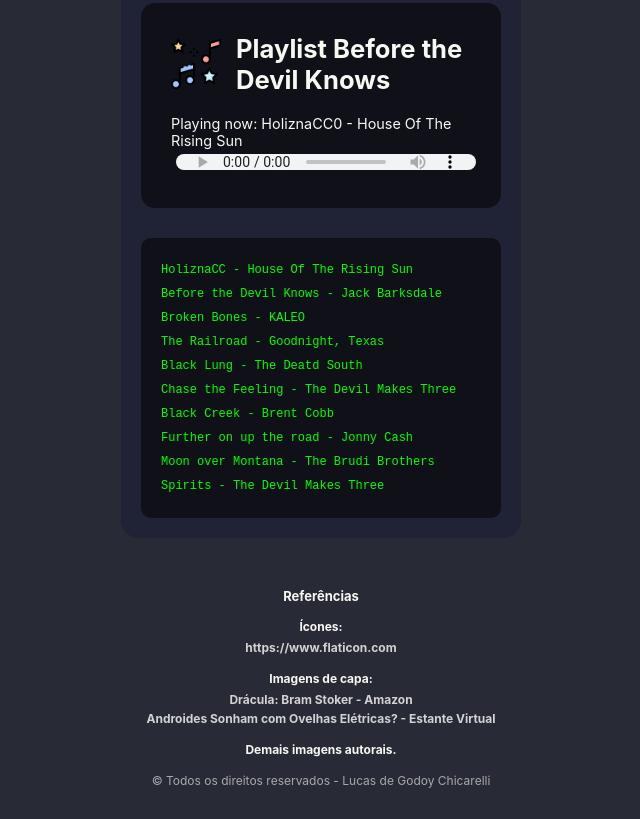
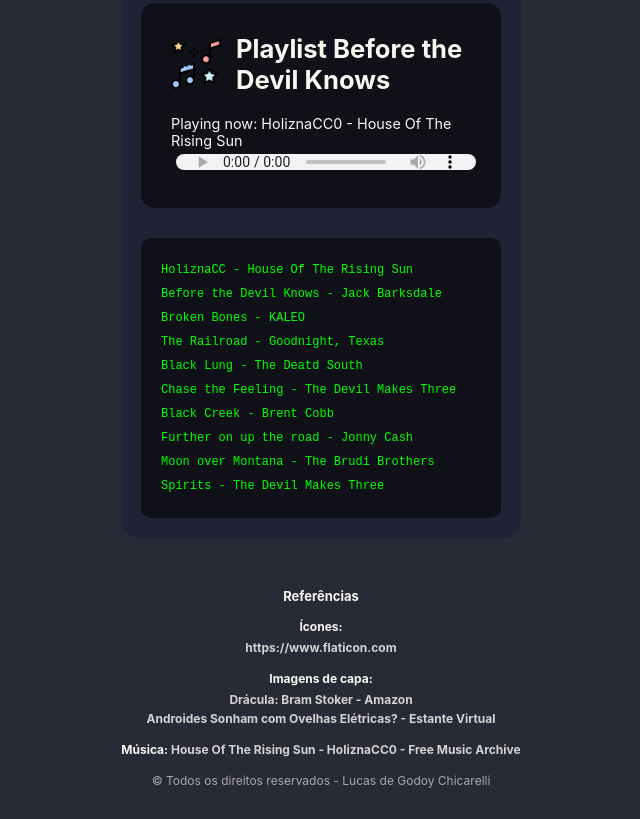
Before and after one commit to lucasgch/front-end, a plain HTML site: page 2026-08-14/index.html in a window 1280 px wide. Shown: the part 1494-2313 px from the top of the page, without its empty margins (319-959 px from the left). Drawn offline with Linux system fonts and the light colour scheme.

Commit message:
Update music credit in index.html

```diff
--- a/2026-08-14/index.html
+++ b/2026-08-14/index.html
@@ -211,7 +211,7 @@
             </ul>
             <ul>
                 <li>
-                    Demais imagens autorais.
+                    Música: <a href="https://freemusicarchive.org/music/holiznacc0/house-of-the-rising-sun" target="_blank">House Of The Rising Sun - HoliznaCC0 - Free Music Archive</a>
                 </li>
             </ul>
 
```
